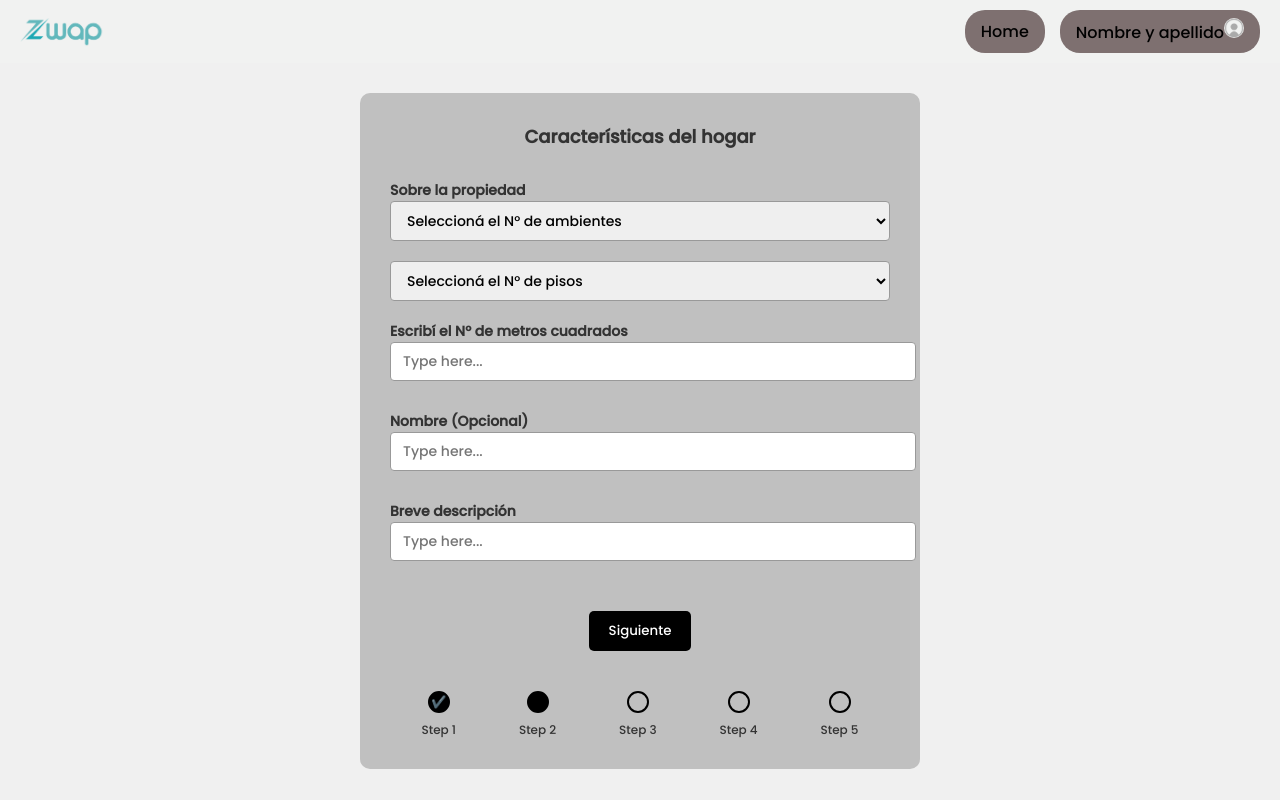
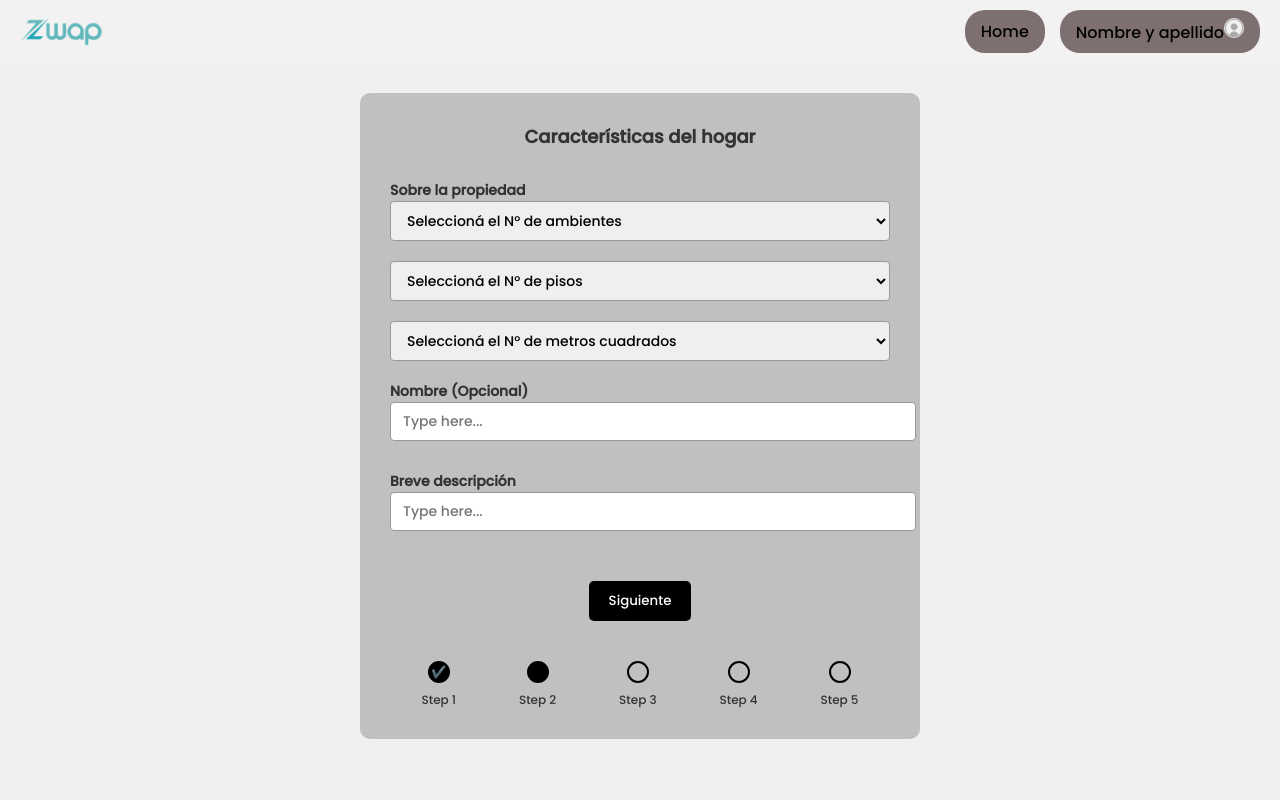
Before and after one commit to matrakei/zwap-proyecto, a React (Vite) app in the folder zwap/: page /step2 in a window 1280 px wide. Built offline with nearby package versions, Linux system fonts and the light colour scheme.

Commit message:
Revert "."
This reverts commit 68dfa0dd07b024abdc2b7f37be360d8d9aa9febb.

```diff
--- a/zwap/src/components/Step2/Step2.jsx
+++ b/zwap/src/components/Step2/Step2.jsx
@@ -25,10 +25,14 @@ export default function Step2() {
           </select>
         </label>
 
-
         <label>
-          Escribí el N° de metros cuadrados
-          <input type="text" placeholder="Type here..." />
+          <select>
+            <option>Seleccioná el N° de metros cuadrados</option>
+            <option>20-40</option>
+            <option>40-60</option>
+            <option>60-80</option>
+            <option>+100</option>
+          </select>
         </label>
 
         <label>
```
